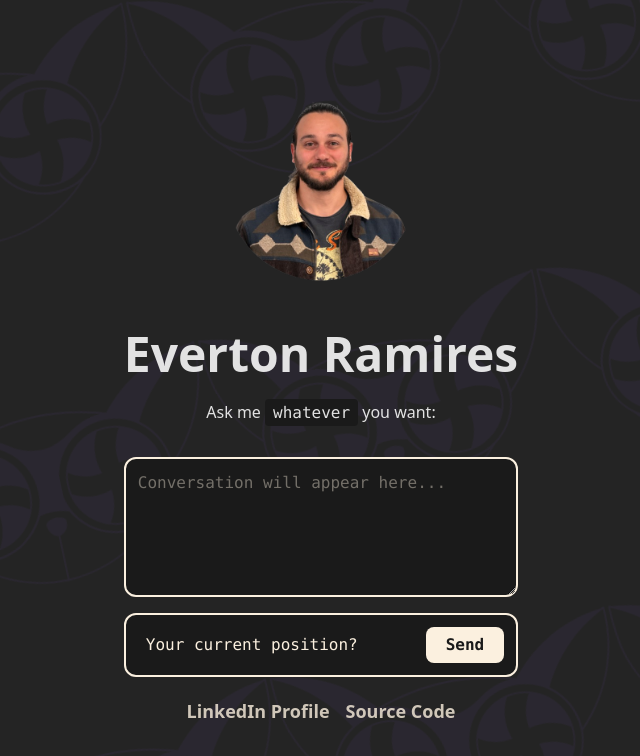
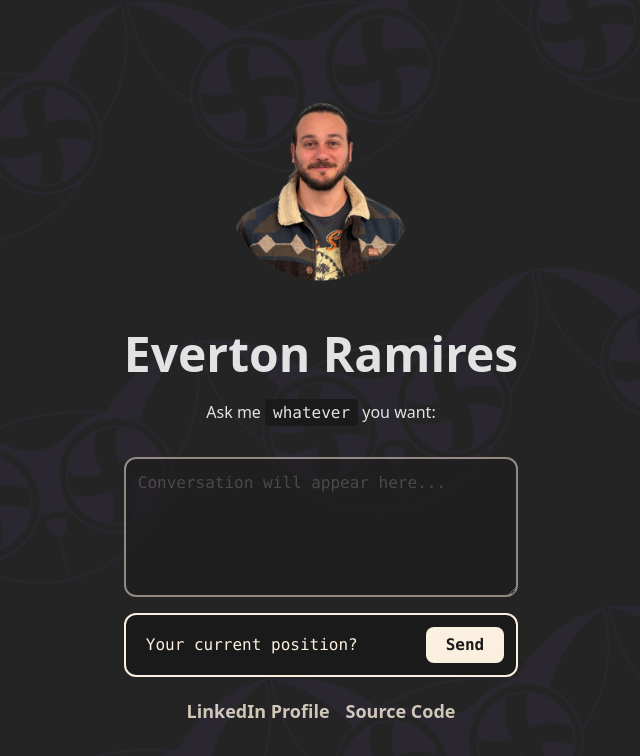
Before and after one commit to evertonramires/evertonramires.com, a React (Vite) app: page / in a window 1280 px wide. Shown: the top 756 px of the page, without its empty margins (319-959 px from the left). Built offline with nearby package versions, Linux system fonts and the light colour scheme.

Commit message:
style: improve logging and ui

```diff
--- a/src/components/Chat.tsx
+++ b/src/components/Chat.tsx
@@ -43,8 +43,9 @@ export function Chat() {
       <textarea
         ref={responseInputRef}
         readOnly
+        disabled
         placeholder="Conversation will appear here..."
-        className="w-full min-h-35 bg-[#1a1a1a] border-2 border-[#fbf0df] rounded-xl p-3 text-[#fbf0df] font-mono resize-y focus:border-[#f3d5a3] placeholder-[#fbf0df]/40"
+        className=" opacity-50 w-full min-h-35 bg-[#1a1a1a] border-2 border-[#fbf0df] rounded-xl p-3 text-[#fbf0df] font-mono resize-y focus:border-[#f3d5a3] placeholder-[#fbf0df]/40"
       />
 
       <form
```
Also changed, not shown: 1 other file (tests, documents, lock files or other folders).
